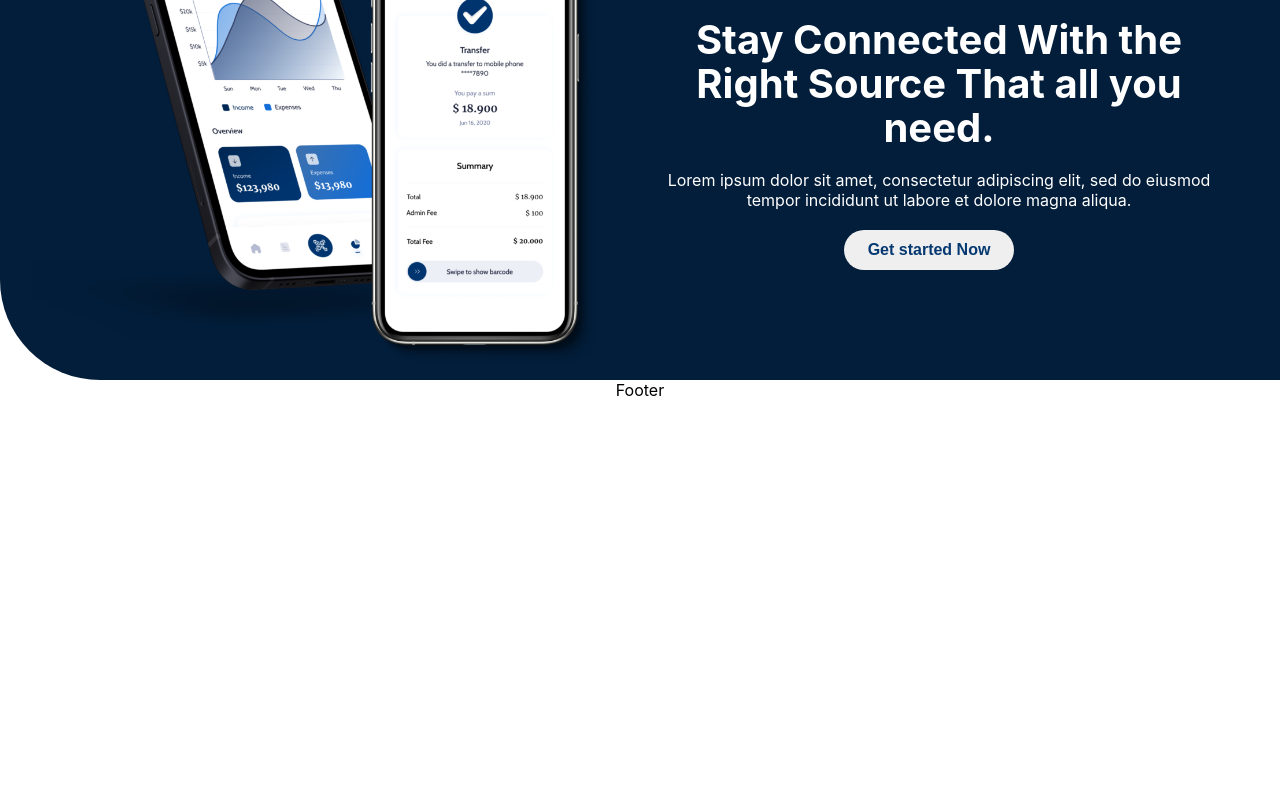
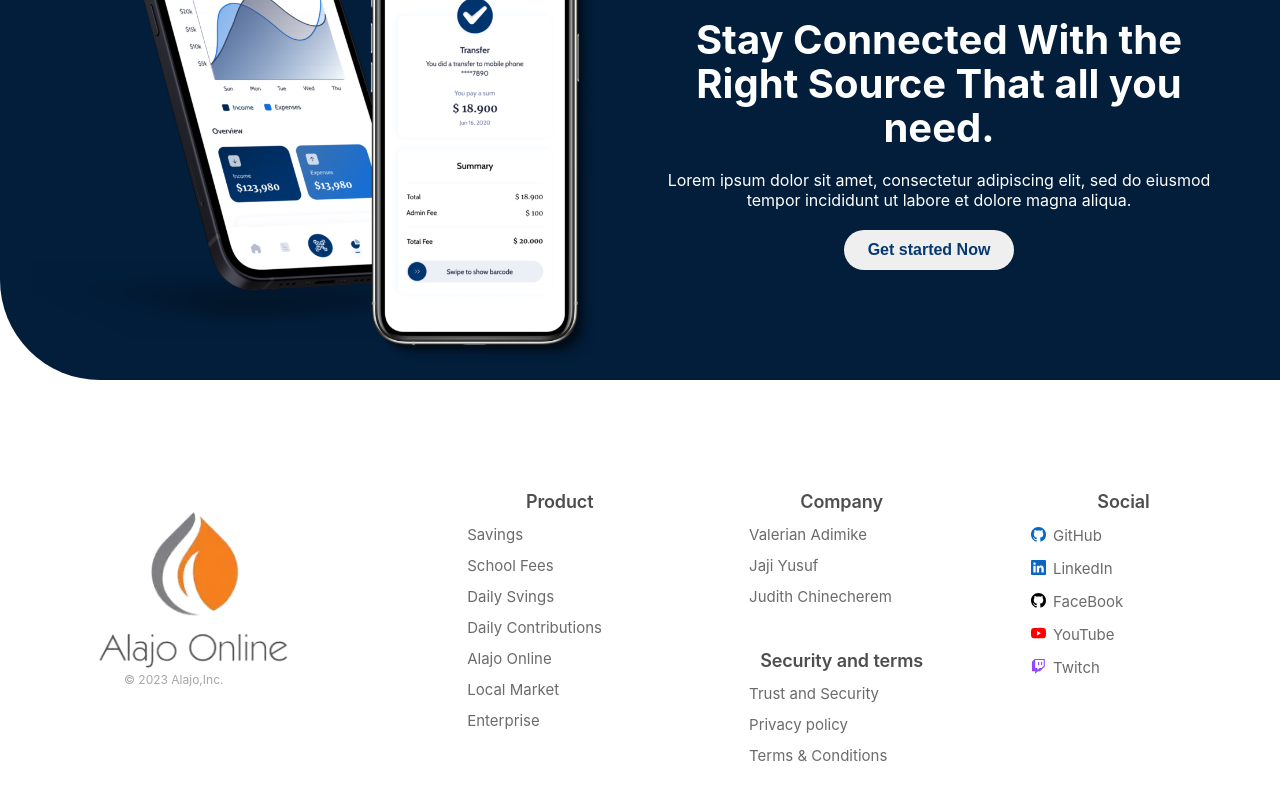
Before and after one commit to Phinatech/Team_path_finder, a React (Create React App) app in the folder client_side/: page / in a window 1280 px wide. Shown: the part 2657-3457 px from the top of the page. Before the commit the page ends 3057 px from the top, so only its background shows below. Built offline with nearby package versions, Linux system fonts and the light colour scheme.

Commit message:
added the footer

```diff
--- a/client_side/src/Components/Footer/Footer.tsx
+++ b/client_side/src/Components/Footer/Footer.tsx
@@ -1,7 +1,194 @@
-import React from "react";
+import React from 'react'
+import styled from 'styled-components'
+import images from "../Assets/logo7.png"
+
+
+import {BsTwitter, BsLinkedin, BsGithub, BsYoutube, BsTwitch} from "react-icons/bs"
+import { NavLink } from 'react-router-dom'
 
 const Footer = () => {
-  return <div>Footer</div>;
-};
+  return (
+    <Container>
+        <Wrapper>
+            <Left>
+                <Images src={images} />
+                <Down>© 2023 Alajo,Inc.</Down>
+            </Left>
+            <Right>
+                <Start>
+                    <Bold>Product</Bold>
+                    <Navs>Savings</Navs>
+                    <Navs>School Fees</Navs>
+                    <Navs>Daily Svings</Navs>
+                    <Navs>Daily Contributions</Navs>
+                    <Navs>Alajo Online</Navs>
+                    <Navs>Local Market</Navs>
+                    <Navs>Enterprise</Navs>
 
-export default Footer;
+                </Start>
+                <Start>
+                    <Up>
+                        <Bold>Company</Bold>
+                    <Navs>Valerian Adimike</Navs>
+                    <Navs>Jaji Yusuf</Navs>
+                    <Navs>Judith Chinecherem </Navs>
+                    </Up>
+                    <Dow>
+                        <Bold>Security and terms</Bold>
+                    <Navs>Trust and Security</Navs>
+                    <Navs>Privacy policy</Navs>
+                    <Navs>Terms & Conditions</Navs>
+                    </Dow>
+                </Start>
+                <Start>
+                    <Bold>Social</Bold>
+                   <NavLink to="https://github.com/Dc-Valerian" style={{textDecoration:"none"}}>
+                    <Navs><Icons><BsGithub /></Icons>GitHub</Navs>
+                   </NavLink>
+                    <Navs><Icons><BsLinkedin /></Icons>LinkedIn</Navs>
+                    <Navs><Iconss><BsGithub /></Iconss>FaceBook</Navs>
+                    <Navs><Iconsss><BsYoutube /></Iconsss>YouTube</Navs>
+                    <Navs><Iconssss><BsTwitch /></Iconssss>Twitch</Navs>
+                </Start>
+            </Right>
+        </Wrapper>
+    </Container>
+  )
+}
+
+export default Footer
+const Iconssss = styled.div`
+    color: #9146FF;
+    margin-right: 7px;
+    margin-top: 2px;
+`
+const Iconsss = styled.div`
+    color: #FF0000;
+    margin-right: 7px;
+    margin-top: 2px;
+`
+const Iconss = styled.div`
+    color: black;
+    margin-right: 7px;
+    margin-top: 2px;
+`
+const Icons = styled.div`
+    color: #0A66C2;
+    margin-right: 7px;
+    margin-top: 2px;
+`
+const Icon = styled.div`
+    color: #1DA1F2;
+    margin-right: 7px;
+    margin-top: 2px;
+`
+const Dow = styled.div`
+    width: 100%;
+    height: 35%;
+    /* background-color: blue; */
+    display: flex;
+    flex-direction: column;
+`
+const Up = styled.div`
+    width: 100%;
+    height: 65%;
+    /* background-color: red; */
+    display: flex;
+    flex-direction: column;
+    margin-bottom: 33px;
+`
+const Navs = styled.div`
+    font-size: 15px;
+    display: flex;
+    line-height: 24px;
+    align-items: center;
+    font-weight: 400;
+    color: rgb(107, 107, 107);
+    margin-bottom: 7px;
+    cursor: pointer;
+    :hover{
+        color:#063971;
+    }
+`
+const Bold = styled.h2`
+    font-size: 18px;
+    line-height: 1.28;
+    letter-spacing: -0.12px;
+    color: rgb(78, 78, 78);
+    margin: 0;
+    font-weight: 600;
+    padding-bottom: 10px;
+`
+const Start = styled.div`
+    height: 100%;
+    width: 185px;
+    /* background-color: yellow; */
+    display: flex;
+    flex-direction: column;
+    /* margin-right: 40px; */
+    @media screen and (max-width: 410px){
+        margin-bottom: 15px;
+    }
+`
+const Right = styled.div`
+    width: 65%;
+    height: 100%;
+    display: flex;
+    flex-wrap: wrap;
+    /* background-color: green; */
+    justify-content: space-between;
+    @media screen and (max-width: 774px){
+        width: 100%;
+    }
+`
+const Down = styled.div`
+    font-size: 12px;
+    line-height: 20px;
+    font-weight: 400;
+    color: rgb(166, 166, 166);
+    display: flex;
+    align-items: center;
+    justify-content: center;
+    margin-left: 60px;
+    margin-top: -20px;
+`
+const Images = styled.img`
+    height: 200px;
+
+`
+const Left = styled.div`
+    width: 35%;
+    display: flex;
+    justify-content: center;
+    margin-bottom: 150px;
+    align-items: flex-start;
+    flex-direction: column;
+    justify-content: center;
+    @media screen and (max-width: 774px){
+        display: none;
+    }
+`
+const Wrapper = styled.div`
+    width: 90%;
+    display: flex;
+    height: 100%;
+    flex-wrap: wrap;
+`
+
+const Container = styled.div`
+    width: 100%;
+    height: 100%;
+    display: flex;
+    justify-content: center;
+    margin-top: 110px;
+
+    @media screen and (max-width:500px) {
+    margin-top: -30%;
+      background-color:aquamarine;
+    }
+    @media screen and (max-width:768px) {
+      margin-top: 200px;
+    }
+    /* margin-bottom: 10px; */
+    /* background-color: aliceblue; */
+`
```
